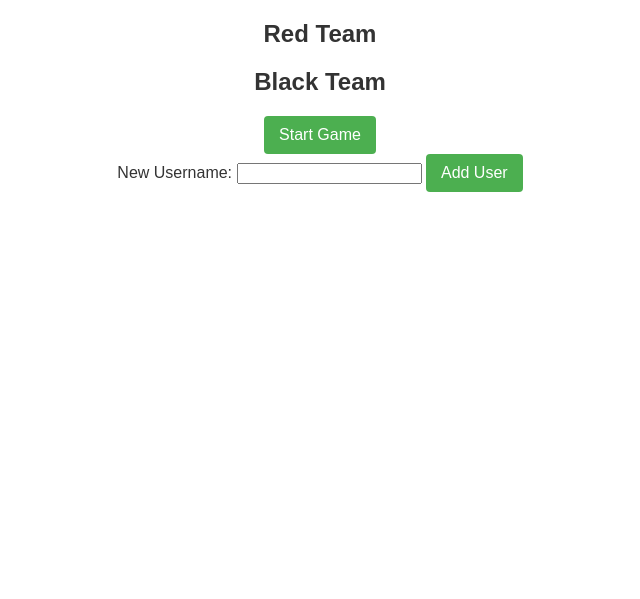
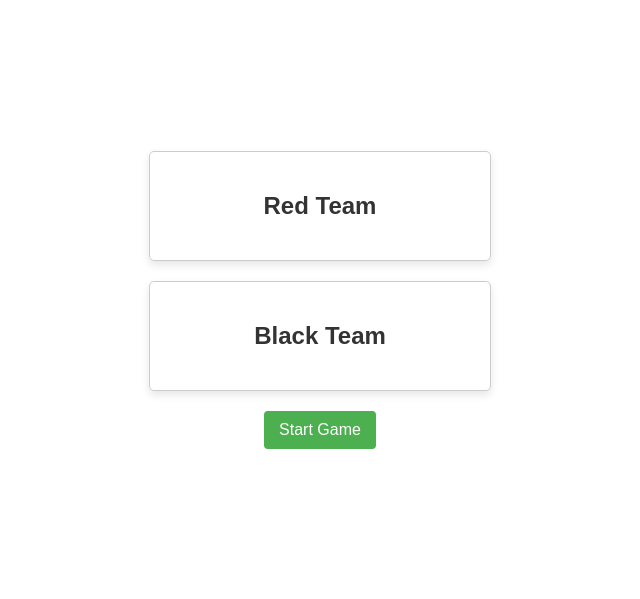
Before and after one commit to christopherpunt/foosball_scorekeeper, a Flask app: page /join_game in a window 1280 px wide. Shown: the part 50-649 px from the top of the page, without its empty margins (320-960 px from the left). Run offline with Flask 3, Linux system fonts and the light colour scheme; data that the repository does not hold is empty.

Commit message:
slightly better join game view

```diff
--- a/src/templates/join_game.html
+++ b/src/templates/join_game.html
@@ -7,12 +7,40 @@
 {% block title %}Join Game{% endblock %}
 
 {% block styles %}
+<style>
+    .team-container {
+        display: flex;
+        justify-content: center;
+        align-items: center;
+        height: 75vh; /* Adjust the height as needed */
+    }
 
+    .team-card {
+        border: 1px solid #ccc;
+        width: 30%;
+        min-width: 300px;
+        border-radius: 5px;
+        padding: 20px; /* Increased padding for a pop-off effect */
+        margin-bottom: 20px;
+        box-shadow: 0 4px 8px rgba(0, 0, 0, 0.1); /* Box shadow for pop-off effect */
+    }
+
+    .player-list {
+        list-style: none;
+        padding: 0;
+    }
+
+    .player-item {
+        margin-bottom: 10px;
+    }
+</style>
 {% endblock %}
 
 {% block content %}
+<div class="team-container">
     <form id="join-form">
 
+        <div class="team-card">
             <h2 class="red">Red Team</h2>
             <ul class="player-list" id="red-team-players">
                 {% for player in redTeamPlayers %}
@@ -22,7 +50,9 @@
                     </li>
                 {% endfor %}
             </ul>
+        </div>
 
+        <div class="team-card">
             <h2 class="black">Black Team</h2>
             <ul class="player-list" id="black-team-players">
                 {% for player in blackTeamPlayers %}
@@ -32,15 +62,12 @@
                     </li>
                 {% endfor %}
             </ul>
+        </div>
+
         <button type="button" onclick="startGame()">Start Game</button>
     </form>
+</div>
 
-<form id="add-user-form">
-    <label for="new-username">New Username:</label>
-    <input type="text" id="new-username" name="new-username" required>
-
-    <button type="button" onclick="addUser()">Add User</button>
-</form>
 
 <script src="/static/socket.io.min.js"></script>
 <script>
@@ -117,28 +144,6 @@
         }
     }
 
-    function addUser() {
-        const newUsernameInput = document.getElementById('new-username');
-        const newUsername = newUsernameInput.value;
-
-        const xhr = new XMLHttpRequest();
-        xhr.open('POST', '/add_user', true);
-        xhr.setRequestHeader('Content-Type', 'application/json');
-        xhr.onreadystatechange = function () {
-            if (xhr.readyState === 4 && xhr.status === 200) {
-                const response = JSON.parse(xhr.responseText);
-                if (response.success) {
-                    newUsernameInput.value = '';
-                } else {
-                    alert(`Failed to join the game. ${response.message}`);
-                }
-            }
-        };
-
-        const data = JSON.stringify({ newUser: newUsername });
-        xhr.send(data);
-    }
-
     function startGame() {
         // Initialize the arrays
         const redTeamPlayers = [];
@@ -169,14 +174,6 @@
         const data = JSON.stringify({ redTeamPlayers: redTeamPlayers, blackTeamPlayers: blackTeamPlayers });
         xhr.send(data);
     }
-
-    // Listen for the submit event on the form
-    document.getElementById('add-user-form').addEventListener('submit', function(event) {
-        // Prevent the default form submission behavior
-        event.preventDefault();
-        // Trigger the custom joinGame function
-        addUser();
-    });
 </script>
 {% endblock %}
 </html>
```
Lines whose indentation alone changed are shown as unchanged.
